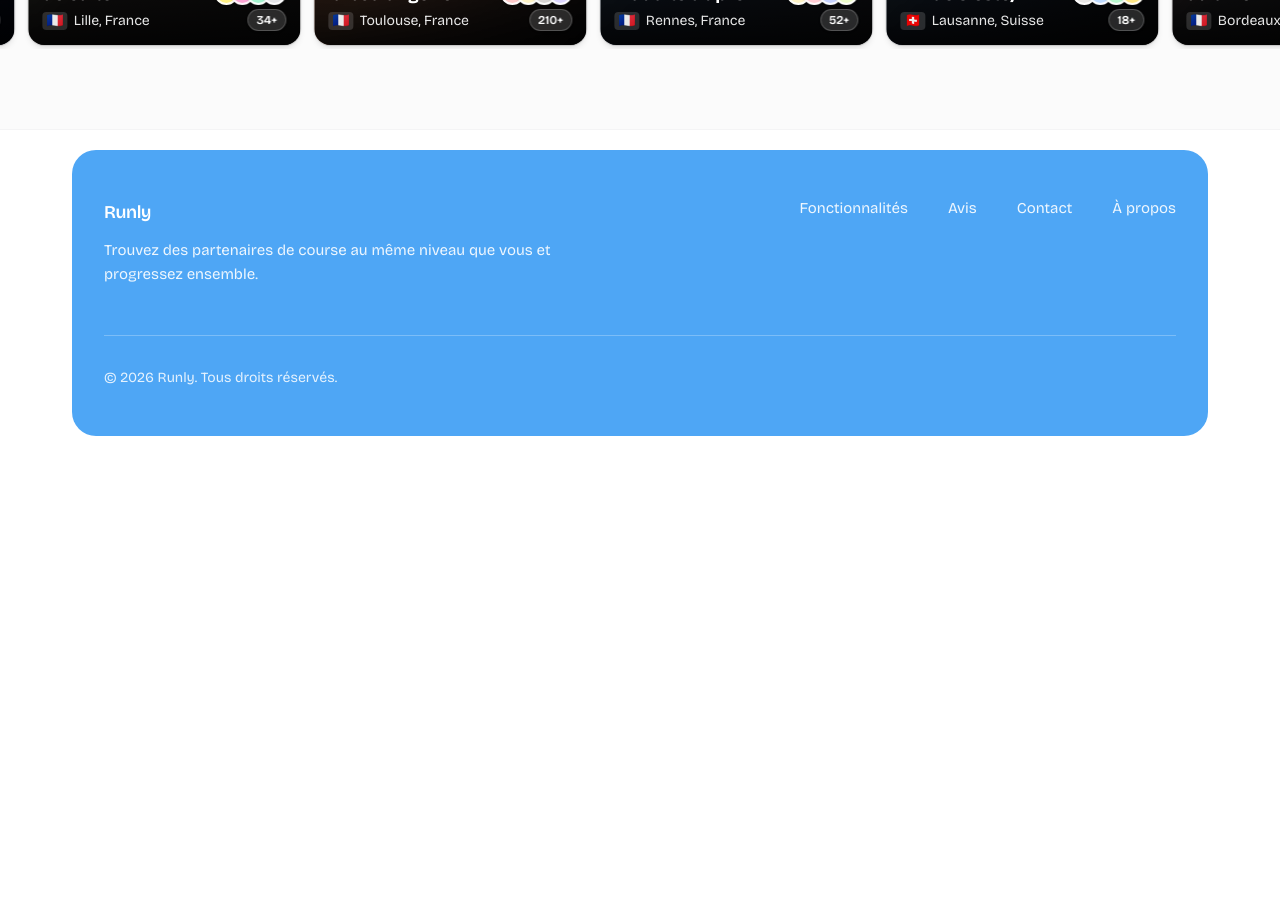
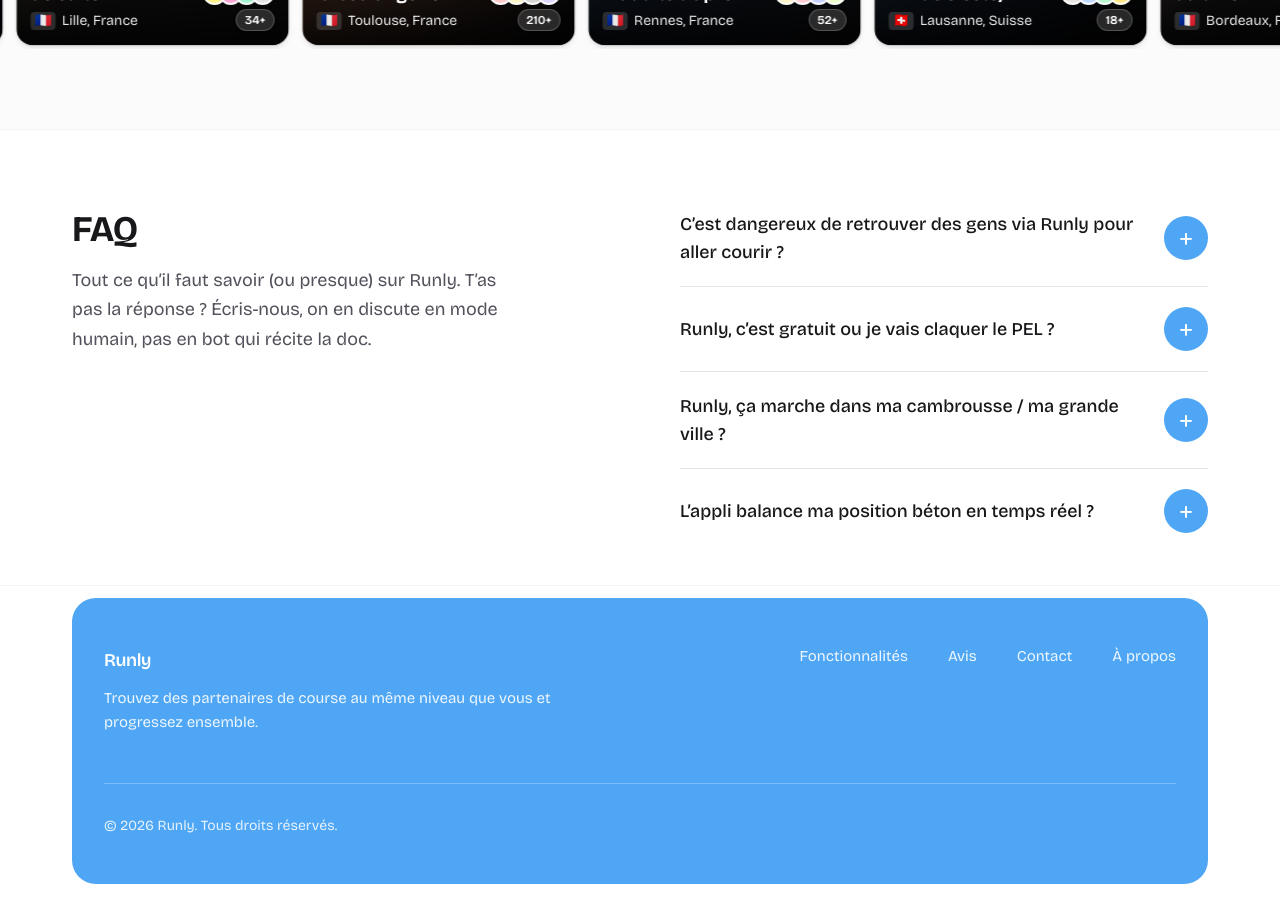
Before and after one commit to I2S9/runly-website, a Next.js app: page / in a window 1280 px wide. Shown: the part 1160-2060 px from the top of the page. Before the commit the page ends 1612 px from the top, so only its background shows below. Built offline with nearby package versions, Linux system fonts and the light colour scheme.

Commit message:
Add FaqSection to HomePage for enhanced user engagement and information accessibility

```diff
--- /dev/null
+++ b/src/components/home/FaqSection.tsx
@@ -0,0 +1,69 @@
+const FAQ_ITEMS: { q: string; a: string }[] = [
+  {
+    q: "C’est dangereux de retrouver des gens via Runly pour aller courir ?",
+    a: "On te propose de matcher avec des profils vérifiés, de partir sur des parcours fréquentés, et surtout de ne jamais partager d’adresse perso en premier message. T’as l’esprit tranquille, les mollets serrés à part.",
+  },
+  {
+    q: "Runly, c’est gratuit ou je vais claquer le PEL ?",
+    a: "L’appli, le matching et le petit planning de sorties, c’est sans sous. Certains brols premium peuvent arriver plus tard, mais l’idée, c’est que tout le monde puisse s’enjailler un minimum sans cliquer sur « Payer 9,99 € ».",
+  },
+  {
+    q: "Runly, ça marche dans ma cambrousse / ma grande ville ?",
+    a: "On s’agrandit doucement. Tant qu’y a assez de coureurs inscrits près de chez toi, t’as des propositions. Sinon, refile le lien autour de toi : le réseau, ça s’bâtit en foulées.",
+  },
+  {
+    q: "L’appli balance ma position béton en temps réel ?",
+    a: "Non, on n’envoie pas un GPS mètre par mètre sur la place publique. Tu partages seulement ce que tu valides, et les zones c’est volontairement flou. On est là pour t’aligner, pas pour streamer ton canapé.",
+  },
+];
+
+function FaqItem({ item }: { item: (typeof FAQ_ITEMS)[0] }) {
+  return (
+    <details className="group border-b border-zinc-200 py-4 first:pt-0 last:border-b-0 sm:py-5">
+      <summary className="flex cursor-pointer list-none items-center justify-between gap-4 text-left text-base font-medium text-zinc-900 outline-offset-2 [&::-webkit-details-marker]:hidden">
+        <span className="min-w-0 pr-2 sm:text-lg">{item.q}</span>
+        <span
+          className="flex h-10 w-10 shrink-0 items-center justify-center rounded-full bg-[#4EA6F5] text-2xl font-light leading-none text-white transition-transform duration-200 group-open:rotate-45 sm:h-11 sm:w-11 sm:text-3xl"
+          aria-hidden
+        >
+          +
+        </span>
+      </summary>
+      <p className="pt-1 text-pretty text-sm leading-relaxed text-zinc-600 sm:text-base">
+        {item.a}
+      </p>
+    </details>
+  );
+}
+
+export function FaqSection() {
+  return (
+    <section
+      id="faq"
+      className="w-full border-b border-zinc-100 bg-white px-3 pb-6 pt-14 sm:px-5 sm:pb-7 sm:pt-16 lg:px-8 lg:pb-8 lg:pt-20"
+      aria-labelledby="faq-heading"
+    >
+      <div className="mx-auto grid w-full max-w-[71rem] gap-10 lg:grid-cols-2 lg:items-start lg:gap-16 xl:gap-20">
+        <div className="max-w-md lg:pt-0">
+          <h2
+            id="faq-heading"
+            className="text-3xl font-bold tracking-tight text-zinc-900 sm:text-4xl"
+          >
+            FAQ
+          </h2>
+          <p className="mt-3 text-pretty text-base leading-relaxed text-zinc-600 sm:mt-4 sm:text-lg">
+            Tout ce qu’il faut savoir (ou presque) sur Runly. T’as pas la réponse
+            ? Écris-nous, on en discute en mode humain, pas en bot qui récite la
+            doc.
+          </p>
+        </div>
+
+        <div>
+          {FAQ_ITEMS.map((item) => (
+            <FaqItem key={item.q} item={item} />
+          ))}
+        </div>
+      </div>
+    </section>
+  );
+}
--- a/src/components/home/HomePage.tsx
+++ b/src/components/home/HomePage.tsx
@@ -1,3 +1,4 @@
+import { FaqSection } from "@/components/home/FaqSection";
 import { HangoutsCarouselSection } from "@/components/home/HangoutsCarouselSection";
 import { HeroSection } from "@/components/home/HeroSection";
 
@@ -7,6 +8,7 @@ export function HomePage() {
       <main className="flex w-full flex-1 flex-col">
         <HeroSection />
         <HangoutsCarouselSection />
+        <FaqSection />
       </main>
     </div>
   );
--- a/src/components/layout/Footer.tsx
+++ b/src/components/layout/Footer.tsx
@@ -13,7 +13,7 @@ export function Footer() {
   const year = new Date().getFullYear();
 
   return (
-    <footer className="mt-auto px-3 pb-3 pt-4 font-sans sm:px-5 sm:pb-4 sm:pt-5 lg:px-8">
+    <footer className="mt-auto px-3 pb-3 pt-2 font-sans sm:px-5 sm:pb-4 sm:pt-3 lg:px-8">
       <div
         className="mx-auto w-full max-w-[71rem] rounded-2xl px-3 py-10 text-white sm:rounded-3xl sm:px-5 sm:py-12 lg:px-8"
         style={{ backgroundColor: BRAND }}
```
